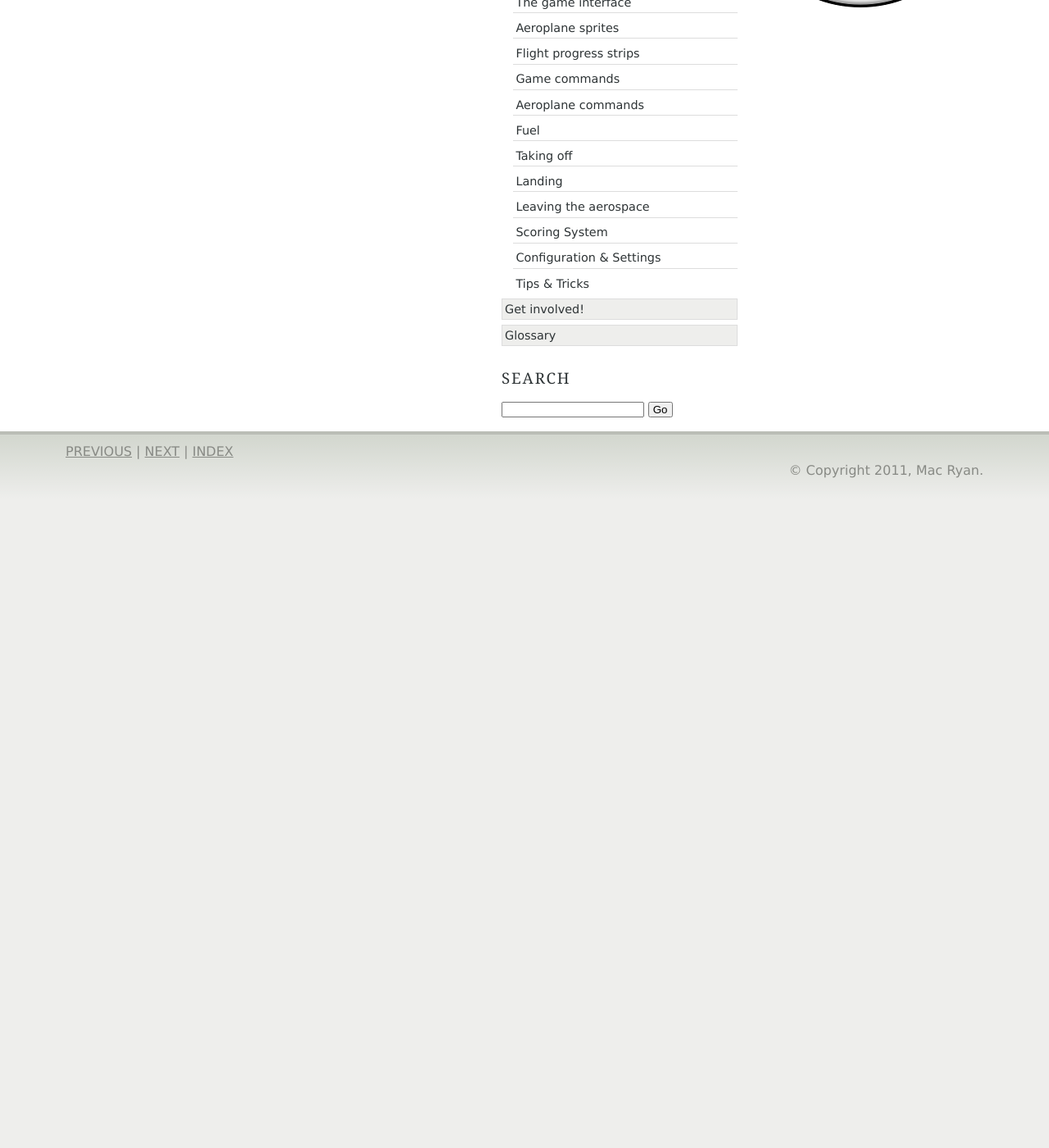
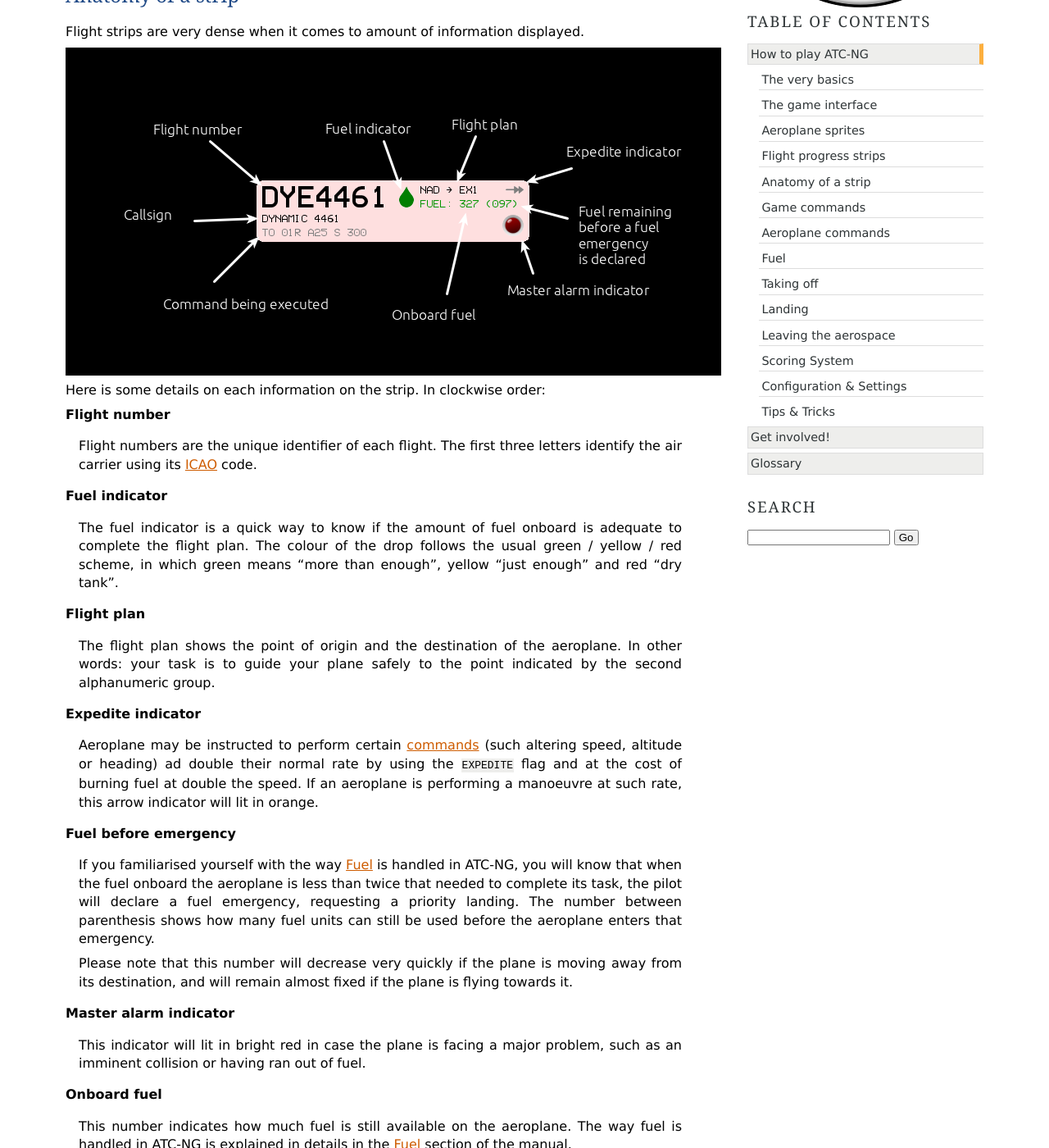
Before and after one commit to quasipedia/atc-ng, a Sphinx documentation site: the page built from docs/play/flight-strips.rst, in a window 1280 px wide and 1400 px high, scrolled down 307 px. Shown: the whole window at 82% size. Built offline with Sphinx 7.4.7, drawn with Linux system fonts in a browser that asks for light colours; formulas are drawn with MathJax 3; before the commit the page ends 937 px from its top, so only the background shows below that; some of the changed text lies outside the part shown.

Commit message:
Reviewed documentation, updating screenshots (fixes #32) and adding a page on flight strips (closes #36).

```diff
--- a/docs/play/flight-strips.rst
+++ b/docs/play/flight-strips.rst
@@ -2,4 +2,81 @@
 
 Flight progress strips
 ======================
-Stub.
+
+Flight progress strips are what is used by air traffic controllers to keep track
+of the aeroplanes they are following on radar. While the aeroplane images and
+their tags on the radar screen give positional information on each aircraft (and
+are therefore essential for keeping separation), the flight progress strips
+provide information useful for **planning the course** of each aeroplane.
+
+Anatomy of a strip
+==================
+
+Flight strips are very dense when it comes to amount of information displayed.
+
+.. image:: /_static/flight-strip-anatomy.png
+
+Here is some details on each information on the strip. In clockwise order:
+
+**Flight number**
+
+  Flight numbers are the unique identifier of each flight. The first three
+  letters identify the air carrier using its :term:`ICAO` code.
+
+**Fuel indicator**
+
+  The fuel indicator is a quick way to know if the amount of fuel onboard is
+  adequate to complete the flight plan. The colour of the drop follows the usual
+  green / yellow / red scheme, in which green means "more than enough", yellow
+  "just enough" and red "dry tank".
+
+**Flight plan**
+
+  The flight plan shows the point of origin and the destination of the
+  aeroplane. In other words: your task is to guide your plane safely to the
+  point indicated by the second alphanumeric group.
+
+**Expedite indicator**
+
+  Aeroplane may be instructed to perform certain :doc:`commands<plane-commands>`
+  (such altering speed, altitude or heading) ad double their normal rate by
+  using the ``EXPEDITE`` flag and at the cost of burning fuel at double the
+  speed. If an aeroplane is performing a manoeuvre at such rate, this arrow
+  indicator will lit in orange.
+
+**Fuel before emergency**
+
+  If you familiarised yourself with the way :doc:`fuel` is handled in ATC-NG,
+  you will know that when the fuel onboard the aeroplane is less than twice that
+  needed to complete its task, the pilot will declare a fuel emergency,
+  requesting a priority landing. The number between parenthesis shows how many
+  fuel units can still be used before the aeroplane enters that emergency.
+
+  Please note that this number will decrease very quickly if the plane is
+  moving away from its destination, and will remain almost fixed if the plane
+  is flying towards it.
+
+**Master alarm indicator**
+
+  This indicator will lit in bright red in case the plane is facing a major
+  problem, such as an imminent collision or having ran out of fuel.
+
+**Onboard fuel**
+
+  This number indicates how much fuel is still available on the aeroplane. The
+  way fuel is handled in ATC-NG is explained in details in the :doc:`fuel`
+  section of the manual.
+
+**Command being executed**
+
+  If the aircraft the strip is referring to is presently executing a command,
+  here is where that command will be shown. Long commands are reported here
+  using their shorthand notation. You may learn more about the alternative
+  spelling of commands in the :doc:`aeroplane commands<plane-commands>` section
+  of the manual.
+
+**Call sign**
+
+  If the air carrier has been assigned a :term:`call sign`, that is how the
+  pilot will identify themselves over radio (on the console). This is were you
+  can check what call sign the pilot will use.
```
Also changed, not shown: docs/glossary.rst (+8 -0 lines), docs/play/interface.rst (+48 -14 lines), docs/_static/flight-strip-anatomy.png (added), docs/_static/flight-strips.png, docs/_static/flight_strip_low_fuel.png (added), docs/_static/flight_strip_master_alarm_on.png (added), docs/_static/game-interface.png, docs/_static/radar-screen.png, docs/_static/score.png (added), docs/_static/statusbar.png (added), 3 other files.
